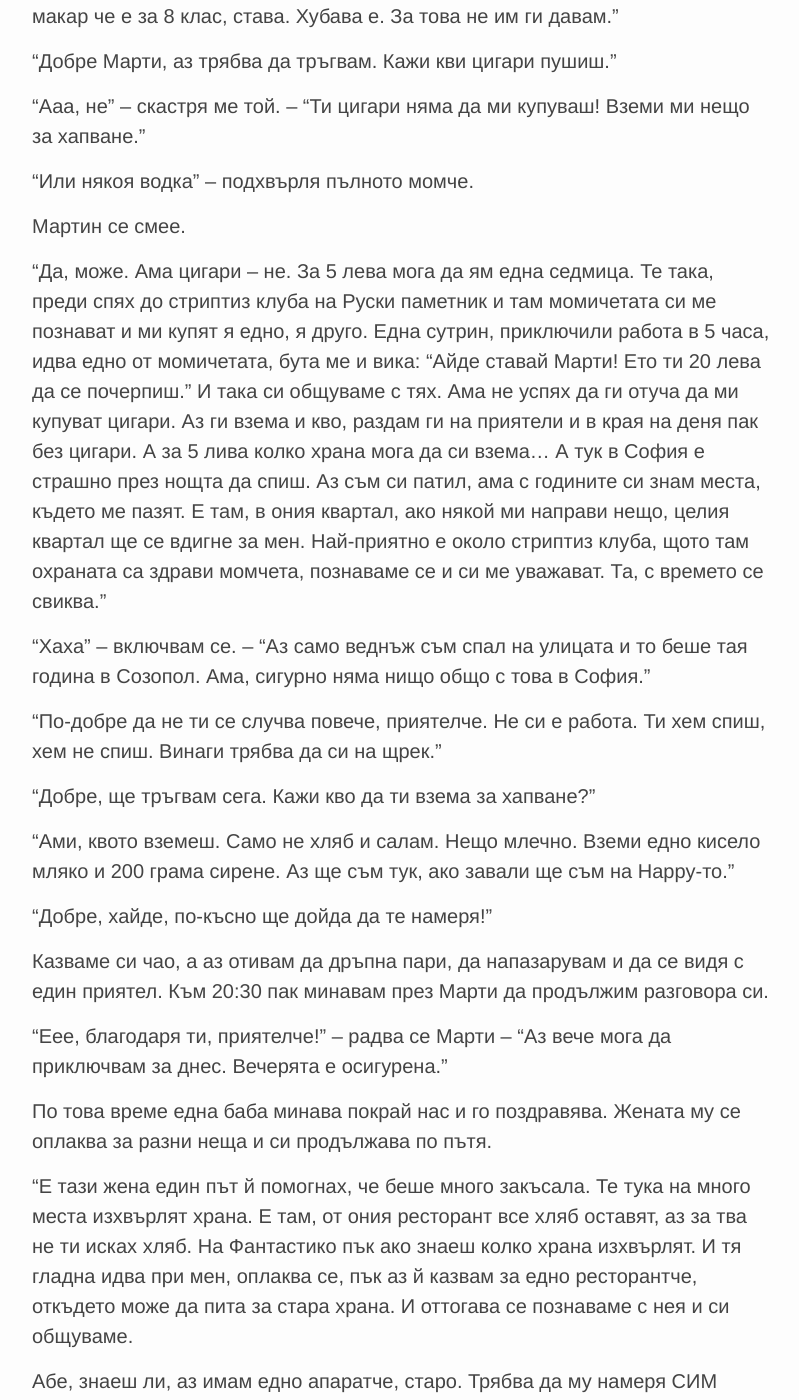
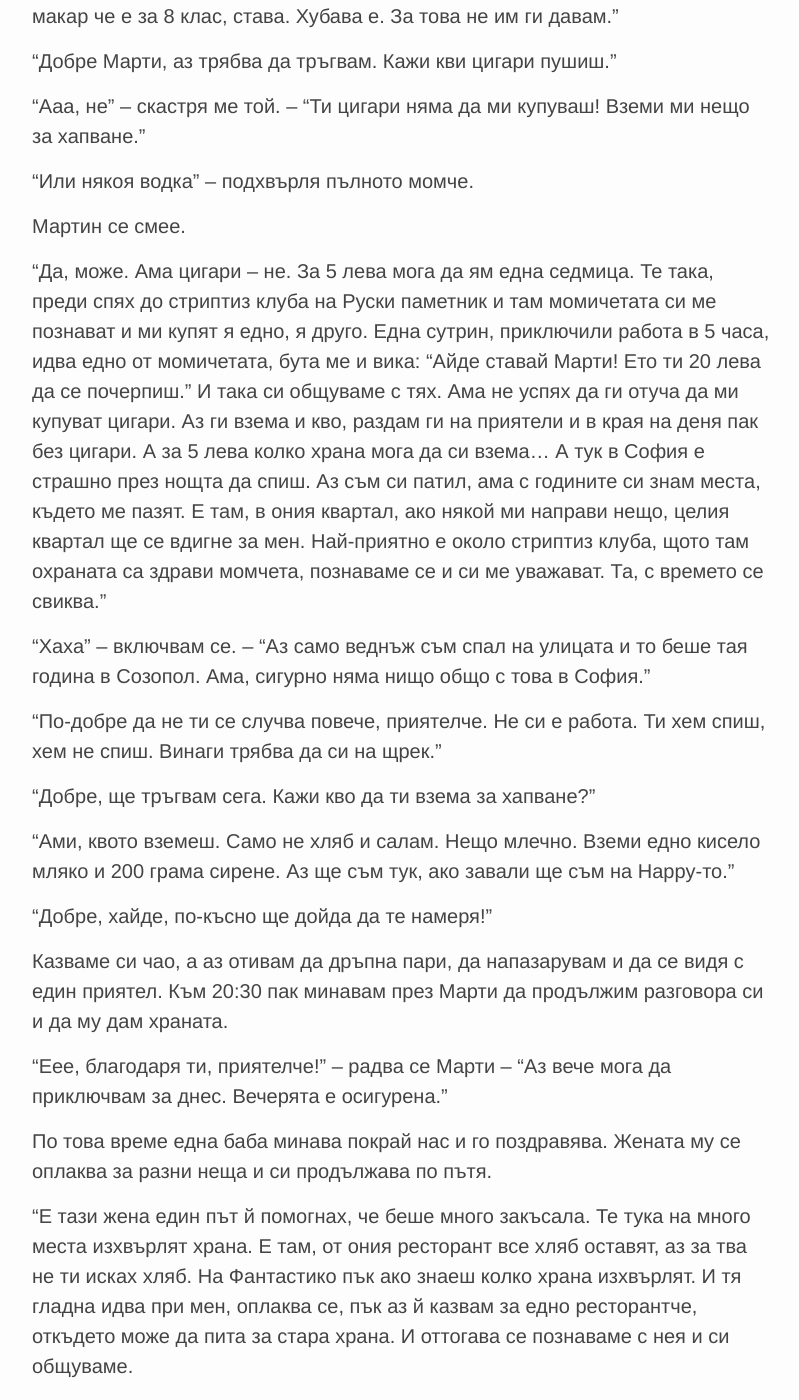
Before and after one commit to emdeha/emdeha.github.io, a Jekyll site: the page built from _posts/2017-09-21-social-absurds-day-seven.markdown, in a window 1280 px wide and 1400 px high, scrolled down 3998 px. Shown: the whole window, without its empty margins (238-1037 px from the left). Built offline with Jekyll 4.4.1, drawn with Linux system fonts in a browser that asks for light colours; some of the changed text lies outside the part shown.

Commit message:
Several fixes.

```diff
--- a/_posts/2017-09-21-social-absurds-day-seven.markdown
+++ b/_posts/2017-09-21-social-absurds-day-seven.markdown
@@ -163,7 +163,7 @@
 момичетата, бута ме и вика: "Айде ставай Марти! Ето ти 20 лева да се
 почерпиш." И така си общуваме с тях. Ама не успях да ги отуча да ми купуват
 цигари. Аз ги взема и кво, раздам ги на приятели и в края на деня пак без
-цигари. А за 5 лива колко храна мога да си взема... А тук в София е страшно
+цигари. А за 5 лева колко храна мога да си взема... А тук в София е страшно
 през нощта да спиш. Аз съм си патил, ама с годините си знам места, където ме
 пазят. Е там, в ония квартал, ако някой ми направи нещо, целия квартал ще се
 вдигне за мен. Най-приятно е около стриптиз клуба, щото там охраната са здрави
@@ -183,7 +183,8 @@
 "Добре, хайде, по-късно ще дойда да те намеря!"
 
 Казваме си чао, а аз отивам да дръпна пари, да напазарувам и да се видя с един
-приятел. Към 20:30 пак минавам през Марти да продължим разговора си.
+приятел. Към 20:30 пак минавам през Марти да продължим разговора си и да му
+дам храната.
 
 "Еее, благодаря ти, приятелче!" -- радва се Марти -- "Аз вече мога да
 приключвам за днес. Вечерята е осигурена."
```
Also changed, not shown: other parts of _posts/2017-09-21-social-absurds-day-seven.markdown (+3 -4 lines).
